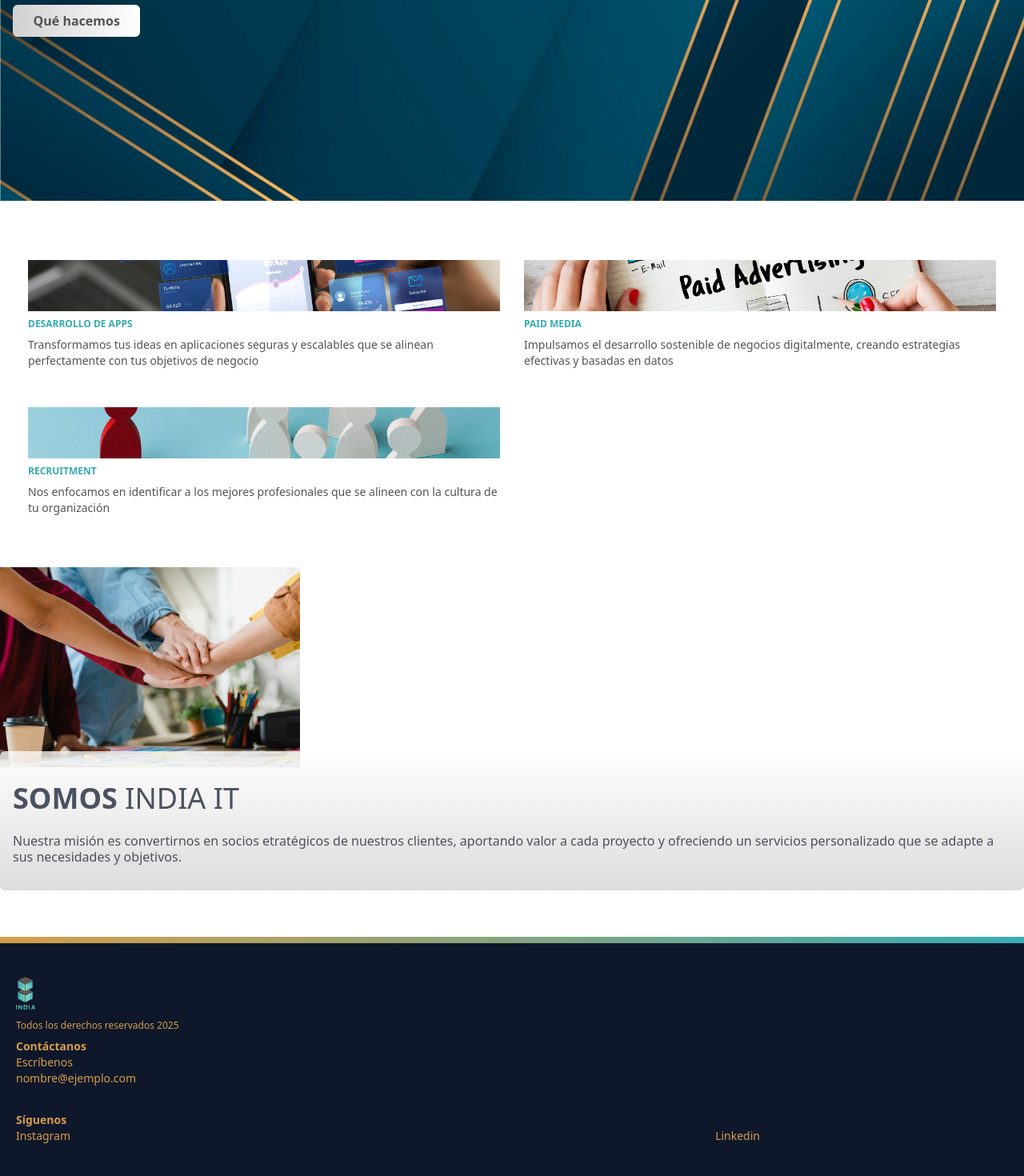
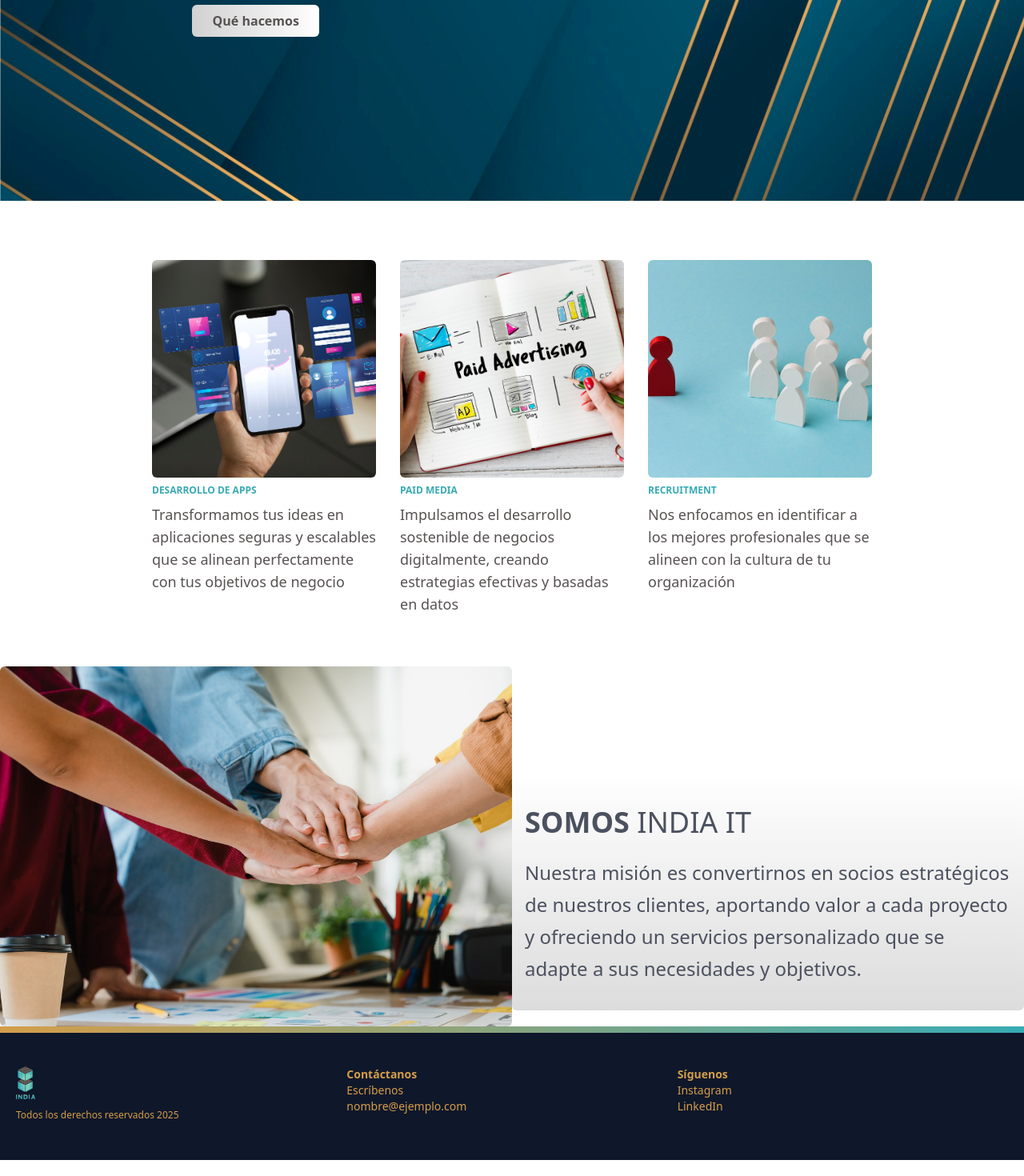
Before and after one commit to indiait/india-it, a Next.js app: page / in a window 1280 px wide. Shown: the part 373-1843 px from the top of the page at 80% size. Built offline with nearby package versions, Linux system fonts and the light colour scheme.

Commit message:
Styling for tablet and desktop

```diff
--- a/src/app/about/page.jsx
+++ b/src/app/about/page.jsx
@@ -4,7 +4,7 @@ import Image from "next/image";
 export default function AboutUs() {
     return (
         <>
-        <div className="flex flex-col w-full h-[450px] mb-3">
+        <div className="flex flex-col lg:flex-row w-full h-[450px] mb-3 lg:mb-0">
             <Image
                 src="/teamwork.jpg"
                 width={375}
@@ -14,10 +14,11 @@ export default function AboutUs() {
                     objectFit: "cover",
                     zIndex: -1,
                 }}
+                className="w-[428px] h-[450px] md:w-full  md:h-[309px] lg:w-1/2 lg:h-auto lg:rounded-md"
 
             />
             <div
-                className="w-fit self-end py-[2rem] px-[1rem] rounded-md  relative opacity-75 bottom-[20px] text-slate-900"
+                className="w-fit lg:w-1/2 self-end py-[2rem] px-[1rem] rounded-md  relative opacity-75 bottom-[20px] text-slate-900"
                 style={{
                     zIndex: 9,
                     background: "linear-gradient(white, #d1d1d1)",
@@ -27,7 +28,7 @@ export default function AboutUs() {
                     {/* {aboutUs.title.toUpperCase()} */}
                     <strong>SOMOS</strong> INDIA IT
                 </h1>
-                <p className="text-[16px] leading-5">
+                <p className="text-[16px] lg:text-[24px] leading-5 lg:leading-10">
                     {aboutUs.description}
                 </p>
 
--- a/src/app/components/Card/Card.jsx
+++ b/src/app/components/Card/Card.jsx
@@ -7,13 +7,15 @@ import Link from "next/link";
 export default function Card({ image, title, description }) {
 
   return (
-    <div className="flex flex-col w-1/2 h-auto px-[15px] text-xs my-[1.5rem]">
-        <div className="w-full h-[4rem] relative">
+    <div className="flex flex-col w-1/2 lg:w-1/4 h-auto px-[15px] text-xs my-[1.5rem]">
+        <div className="w-full h-[4rem] md:h-[17rem] relative">
             <Image
             src={image}
              fill
              style={{ objectFit: "cover"}}
              alt="web apps"
+             className="rounded-md h-[4rem]"
+
             />
         </div>
 
@@ -21,7 +23,7 @@ export default function Card({ image, title, description }) {
         <h1 className="text-cyan leading-8 font-semibold">
             {title.toUpperCase()}
         </h1>
-        <p className="text-dark text-sm leading-5">
+        <p className="text-dark text-sm md:text-lg leading-5">
             {description}
         </p>
         </Link>
--- a/src/app/components/Footer/Footer.jsx
+++ b/src/app/components/Footer/Footer.jsx
@@ -4,31 +4,34 @@ import Image from "next/image";
 export default function Footer() {
     return (
         <div
-            className="w-full h-auto bg-slate-900 p-section leading-3 relative"
+            className="w-full h-auto md:flex md:flex bg-slate-900 p-section leading-3 relative"
         >
             {/* Footer logo Image */}
+            <div className="flex flex-col w-full">
                 <Image
                     src="/India-Isologo-teal-crop-content.png"
                     width={24}
                     height={48}
                     alt="logo-footer"
+                    className=""
                 />
                 <p
                     className="text-gold text-xs mt-1 leading-8"
                 >
                     Todos los derechos reservados 2025
                 </p>
-            <div className="w-full h-fit text-sm text-gold">
+            </div>
+            <div className="w-full h-fit text-sm text-gold ">
                 <p className="font-semibold">Contáctanos</p>
                 <p>Escríbenos</p>
                 <a href="#">nombre@ejemplo.com</a>
             </div>
 
-            <div className="w-full h-fit text-sm text-gold mt-[2rem]">
+            <div className="w-full h-fit text-sm text-gold mt-[2rem] md:mt-0">
                 <p className="font-semibold">Síguenos</p>
-                <div className="flex flex-row w-3/4 justify-between">
+                <div className="flex flex-row md:flex-col w-3/4 justify-between">
                     <a href="#">Instagram</a>
-                    <a href="#">Linkedin</a>
+                    <a href="#">LinkedIn</a>
                 </div>
 
             </div>
--- a/src/app/components/NavBar/NavBar.jsx
+++ b/src/app/components/NavBar/NavBar.jsx
@@ -4,7 +4,7 @@ import Image from "next/image";
 export default function NavBar() {
   return (
     <div className="z-50">
-    <nav className="w-full h-[4.2rem] lg:h-[7.2rem] bg-slate-900 absolute">
+    <nav className="w-full h-[4.2rem] bg-slate-900 absolute">
         <div className="my-[0.9rem] mx-[1.5rem]">
             {/* <h1 className="text-gold">India IT</h1> */}
             <Image
--- a/src/app/constants/data.js
+++ b/src/app/constants/data.js
@@ -2,7 +2,7 @@
 export const aboutUs = {
     id: 1,
     title: "Somos India IT",
-    description: "Nuestra misión es convertirnos en socios etratégicos de nuestros clientes, aportando valor a cada proyecto y ofreciendo un servicios personalizado que se adapte a sus necesidades y objetivos."
+    description: "Nuestra misión es convertirnos en socios estratégicos de nuestros clientes, aportando valor a cada proyecto y ofreciendo un servicios personalizado que se adapte a sus necesidades y objetivos."
 }
 
 
--- a/src/app/layout.js
+++ b/src/app/layout.js
@@ -21,6 +21,9 @@ export const metadata = {
 export default function RootLayout({ children }) {
   return (
     <html lang="en">
+      <head>
+      <meta name="viewport" content="width=device-width, initial-scale=1.0"></meta>
+      </head>
       <body
         className={`${geistSans.variable} ${geistMono.variable} antialiased`}
       >
--- a/src/app/page.js
+++ b/src/app/page.js
@@ -20,23 +20,13 @@ export default function Home() {
           }}
         />
 
-        <div className="flex flex-col h-full w-full justify-center text-white absolute ">
-        {/* <Image
-                src="/India-Isologo-teal-crop-content.png"
-                width={70}
-                height={140}
-                alt="logo-footer"
-                style={{
-                  marginLeft: 20,
-                  marginBottom: 20,
-                }}
-            /> */}
-          <h2 className="text-[38px] mx-4 leading-[44px]">
+        <div className="flex flex-col h-full w-full justify-center text-white absolute">
+          <h2 className="text-[38px] mx-4 md:mx-[15rem] leading-[44px]">
             <span className="text-[36px]">Soluciones digitales</span>
             <br></br>para optimizar
             <br></br>tu negocio</h2>
           <div
-            className="mx-4 w-fit text-[1rem] px-[1.6rem] py-[0.5rem] text-dark rounded-md mt-4 font-semibold"
+            className="mx-4 md:mx-[15rem] w-fit text-[1rem] px-[1.6rem] py-[0.5rem] text-dark rounded-md mt-4 font-semibold"
             style={{
               background: "linear-gradient(90deg, #d1d1d1, #fff)"
             }}
--- a/src/app/solutions/page.jsx
+++ b/src/app/solutions/page.jsx
@@ -6,9 +6,10 @@ export default function Solutions() {
         <div className="w-full h-fit text-dark">
 
             {/* Solutions */}
-            <section className="flex flex-wrap p-section ">
+            <section className="flex flex-wrap lg:justify-center lg:flex-row p-section ">
                 {SolutionsData.map((solution) => (
                     <Card
+                        key={solution.id}
                         image={solution.image}
                         title={solution.title}
                         description={solution.description}
--- a/tailwind.config.js
+++ b/tailwind.config.js
@@ -7,6 +7,10 @@ module.exports = {
   ],
   theme: {
     extend: {
+      screens: {
+        md: { min: "768px"},
+        lg: { min: "992px" }
+      },
       colors: {
         background: "var(--background)",
         foreground: "var(--foreground)",
```
Lines whose indentation alone changed are shown as unchanged.
